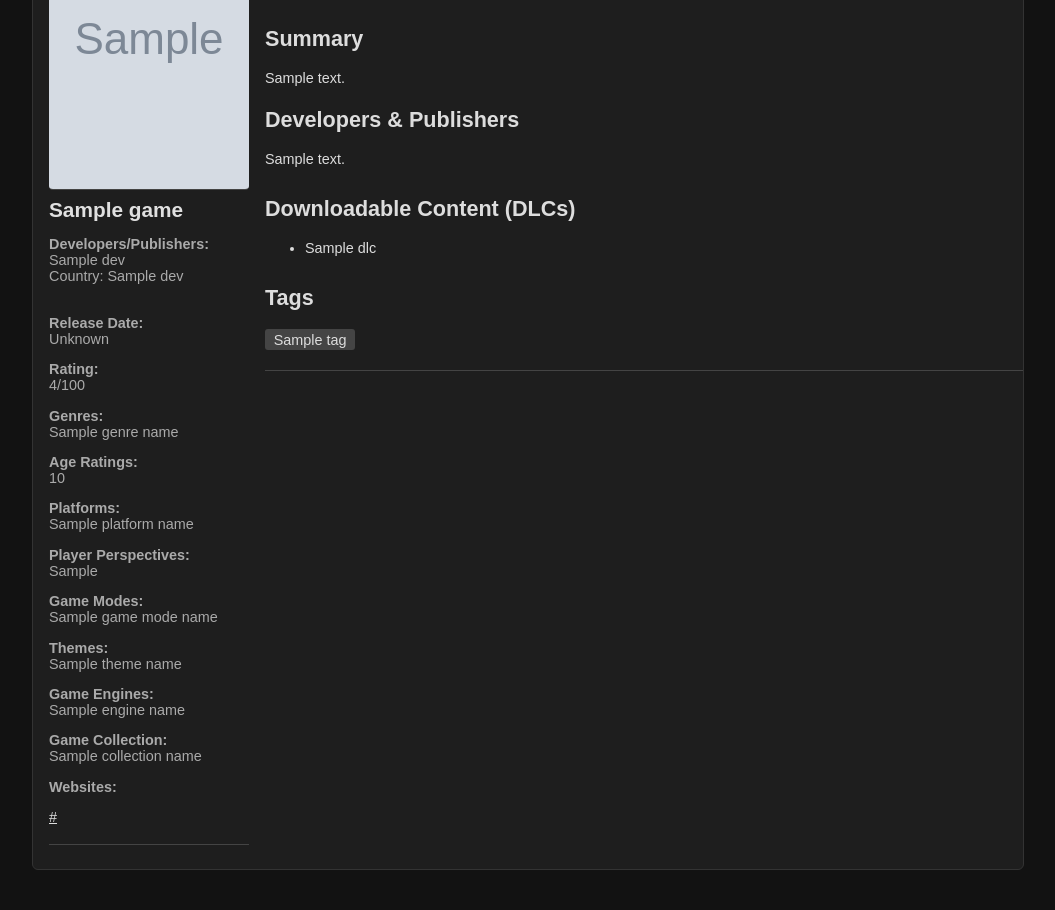
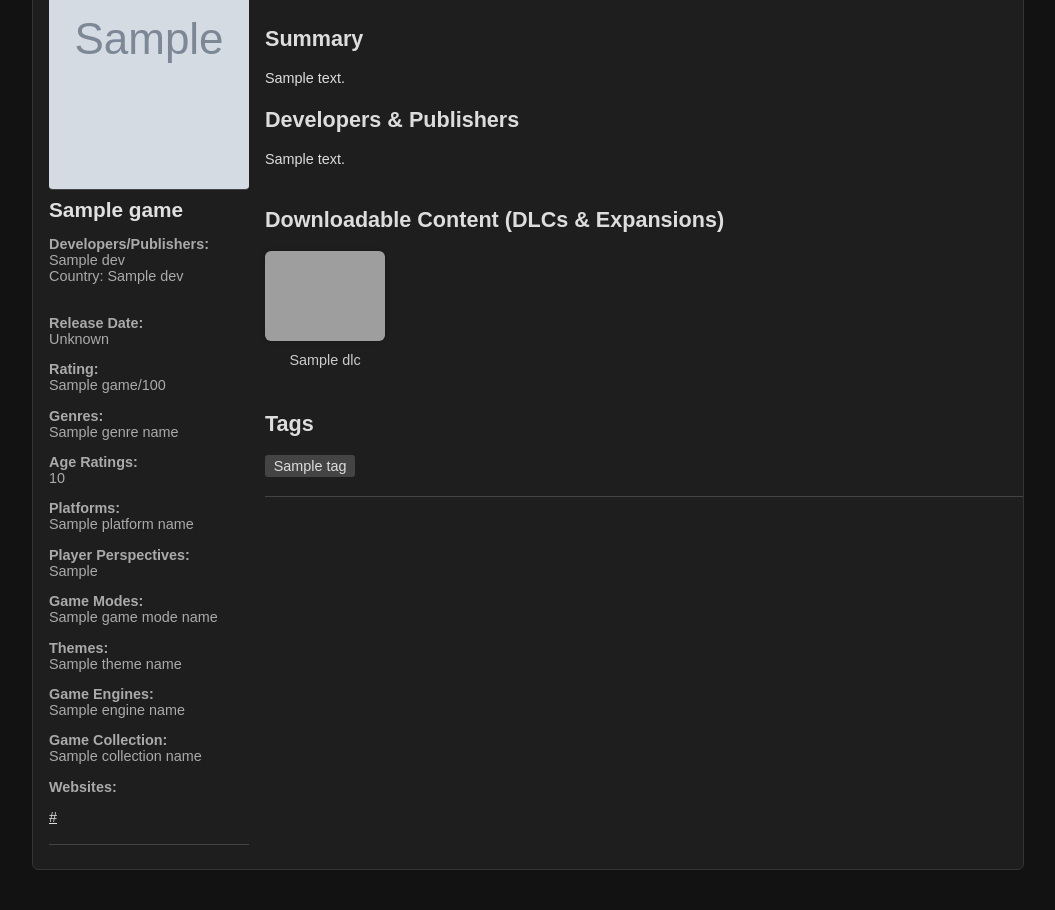
Before and after one commit to Mibr96/Playlytics-Powered-by-IGDB, a Flask app: template templates/game_detail.html in a window 1280 px wide. Shown: the part 198-1108 px from the top of the page, without its empty margins (112-1167 px from the left). Run offline with Flask 3, Linux system fonts and the light colour scheme; the template is opened without the code that fills it: most values are stand-ins (such as "Sample title", 1, 10 or a date in 2020); grey boxes marked "Sample" are stand-in pictures; grey boxes are pictures that could not be loaded.

Commit message:
Commit
+ Logic for tagging games as a DLC or expansion on top level.

+ Added filtering options on main page, to include or exclude DLC's / Expansions

+ Fixed DLC's on game_details not showing correctly.

```diff
--- a/app.py
+++ b/app.py
@@ -149,7 +149,7 @@ def home():
         return "No game data found. Please run igdb_fetcher.py first."
 
     page = request.args.get('page', 1, type=int)
-    per_page = request.args.get('per_page', 52, type=int)
+    per_page = request.args.get('per_page', 55, type=int) #55 is the correct count for HD res. Will be missing 1 on 2k, now sure how to fix that yet.
 
     query = request.args.get('q', '').lower()
     selected_genre = request.args.get('genre', '')
@@ -160,6 +160,7 @@ def home():
     selected_engine = request.args.get('engine', '')
     selected_platform = request.args.get('platform', '')
     selected_mode = request.args.get('mode', '')
+    include_dlcs = request.args.get('include_dlcs') == 'on'
 
     for game in all_games:
         if "first_release_date" in game:
@@ -167,7 +168,8 @@ def home():
         else:
             game["release_year"] = "Unknown"
 
-    filtered_games = all_games
+    filtered_games = [g for g in all_games if include_dlcs or not g.get("is_dlc", False)]
+
     if query:
         filtered_games = [g for g in filtered_games if query in g.get('name', '').lower()]
 
@@ -229,7 +231,8 @@ def home():
         platforms=all_platforms,
         selected_platform=selected_platform,
         modes=all_game_modes,
-        selected_mode=selected_mode
+        selected_mode=selected_mode,
+        include_dlcs = request.args.get("include_dlcs", "off") == "on"
     )
 
 
--- a/static/styles.css
+++ b/static/styles.css
@@ -574,6 +624,32 @@ h1 {
   margin-top: auto;
 }
 
+.dlc-list {
+  display: flex;
+  flex-wrap: wrap;
+  gap: 10px;
+  margin-top: 10px;
+}
+
+.dlc-item img {
+  width: 120px;
+  height: auto;
+  border-radius: 5px;
+  box-shadow: 0 0 5px rgba(0,0,0,0.2);
+}
+
+.dlc-item span {
+  display: inline-block;
+  width: 120px;
+  height: 180px;
+  line-height: 180px;
+  text-align: center;
+  background-color: #eee;
+  color: #666;
+  border-radius: 5px;
+  font-size: 14px;
+}
+
 @media (max-width: 900px) {
   body {
     align-items: flex-start;
--- a/templates/game_detail.html
+++ b/templates/game_detail.html
@@ -57,8 +57,8 @@
           </p>
 
           <p><strong>Rating:</strong><br>
-            {% if game.rating_display %}
-            {{ game.rating_display }}/100
+            {% if game.rating_name%}
+            {{ game.rating_name}}/100
             {% else %}
             Unknown Rating
             {% endif %}
@@ -243,15 +243,27 @@
             </article>
 
             <article class="game-dlcs" style="margin-top: 2em;">
-              <h2>Downloadable Content (DLCs)</h2>
-              {% if game.dlcs %}
-              <ul>
-                {% for dlc in game.dlcs %}
-                <li>{{ dlc.name }}</li>
-                {% endfor %}
-              </ul>
+              <h2 style="margin-top: 40px;">Downloadable Content (DLCs & Expansions)</h2>
+              {% if game.dlc_details and game.dlc_details|length > 0 %}
+                <div class="dlc-list" style="display: flex; gap: 1rem; flex-wrap: wrap;">
+                  {% for dlc in game.dlc_details %}
+                    <div class="dlc-item" style="width: 120px; text-align: center;">
+                      {% if dlc.image_id %}
+                        <a href="{{ url_for('game_detail', game_id=dlc.id) }}" title="{{ dlc.name }}">
+                          <img src="https://images.igdb.com/igdb/image/upload/t_cover_big/{{ dlc.image_id }}.jpg"
+                              alt="{{ dlc.name }}" style="width: 100%; border-radius: 6px; cursor: pointer;" />
+                        </a>
+                      {% else %}
+                        <div style="width: 100%; height: 160px; background-color: #333; display: flex; align-items: center; justify-content: center; border-radius: 6px; color: #777;">
+                          No image available
+                        </div>
+                      {% endif %}
+                      <p style="margin-top: 0.5rem; font-size: 0.9rem; color: #ccc;">{{ dlc.name }}</p>
+                    </div>
+                  {% endfor %}
+                </div>
               {% else %}
-              <p>No DLCs available.</p>
+                <p>No DLCs available.</p>
               {% endif %}
             </article>
 
```
Also changed, not shown: other parts of static/styles.css (+50 -0 lines), igdb_fetcher.py (+48 -3 lines), templates/index.html (+10 -4 lines).
